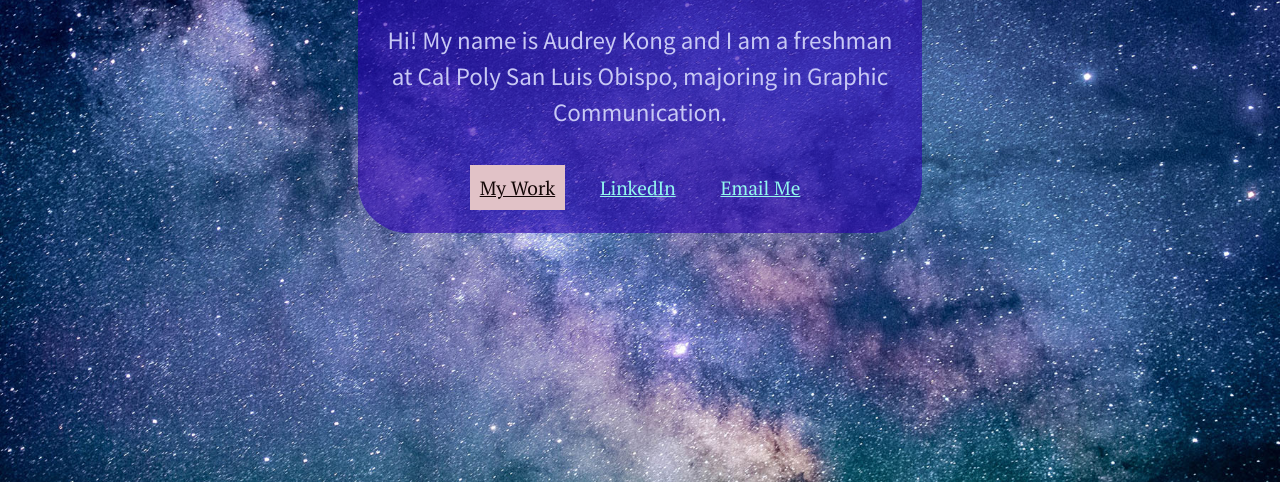
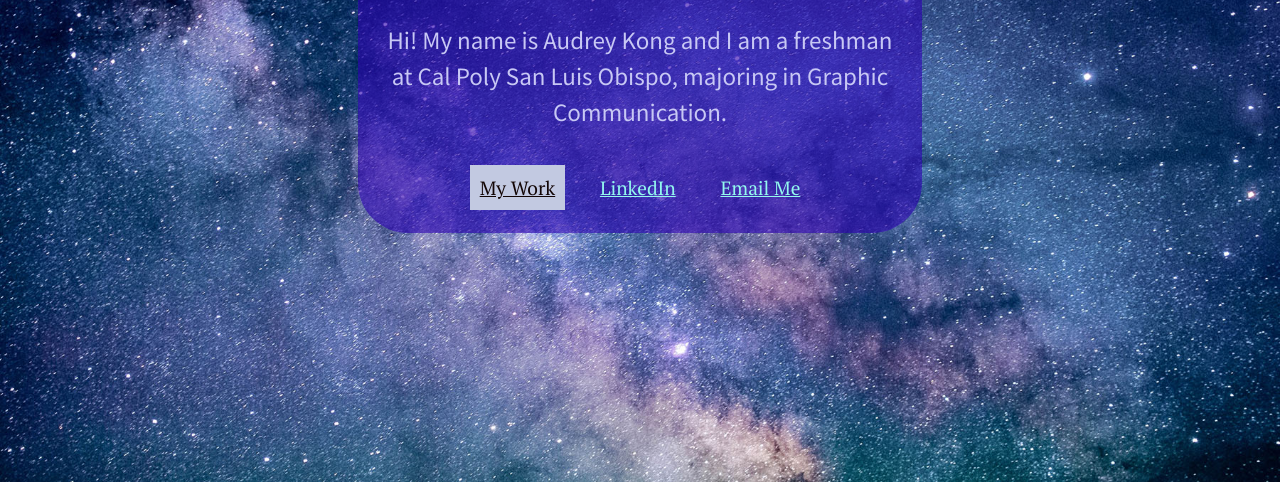
Before and after one commit to audreykong/mycontact-page, a plain HTML site: page index.html in a window 1280 px wide. In both pictures the pointer is over the link "My Work". Shown: the part 418-900 px from the top of the page. Drawn offline with nearby package versions, Linux system fonts and the light colour scheme.

Commit message:
3rd upload
changing the color of the link

```diff
--- a/styles-contact.css
+++ b/styles-contact.css
@@ -235,5 +235,5 @@ a {
 
 a:hover {
 	color: rgb(18, 5, 5);
-	background: rgb(225, 194, 199);
+	background: rgb(194, 201, 225);
 }
```
